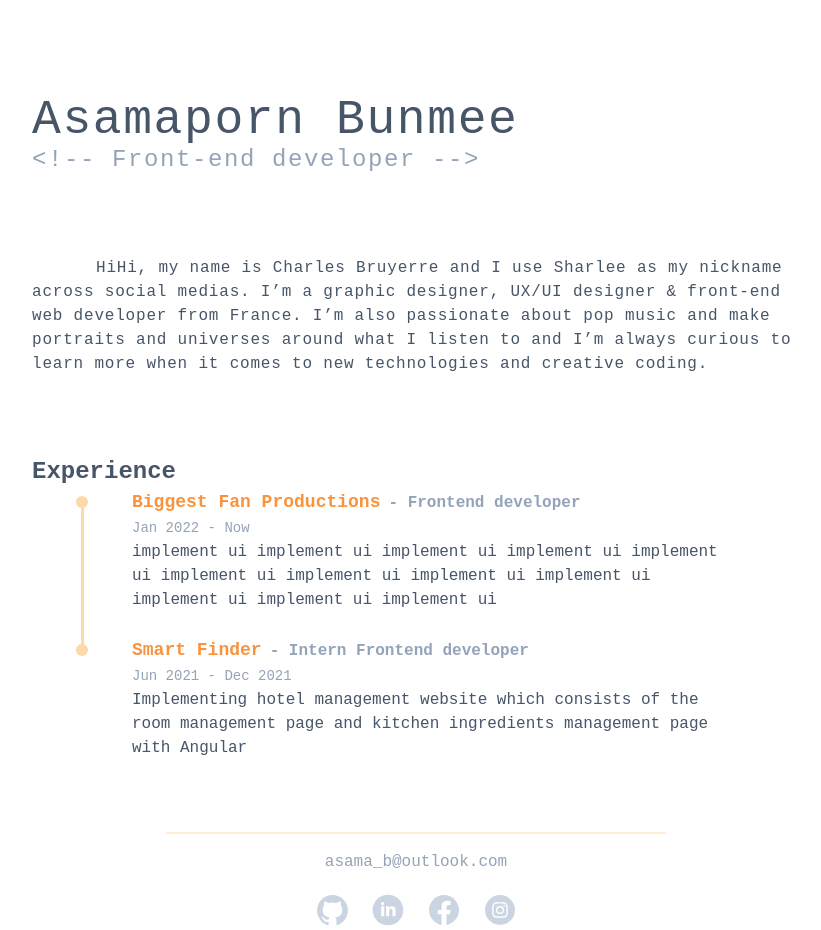
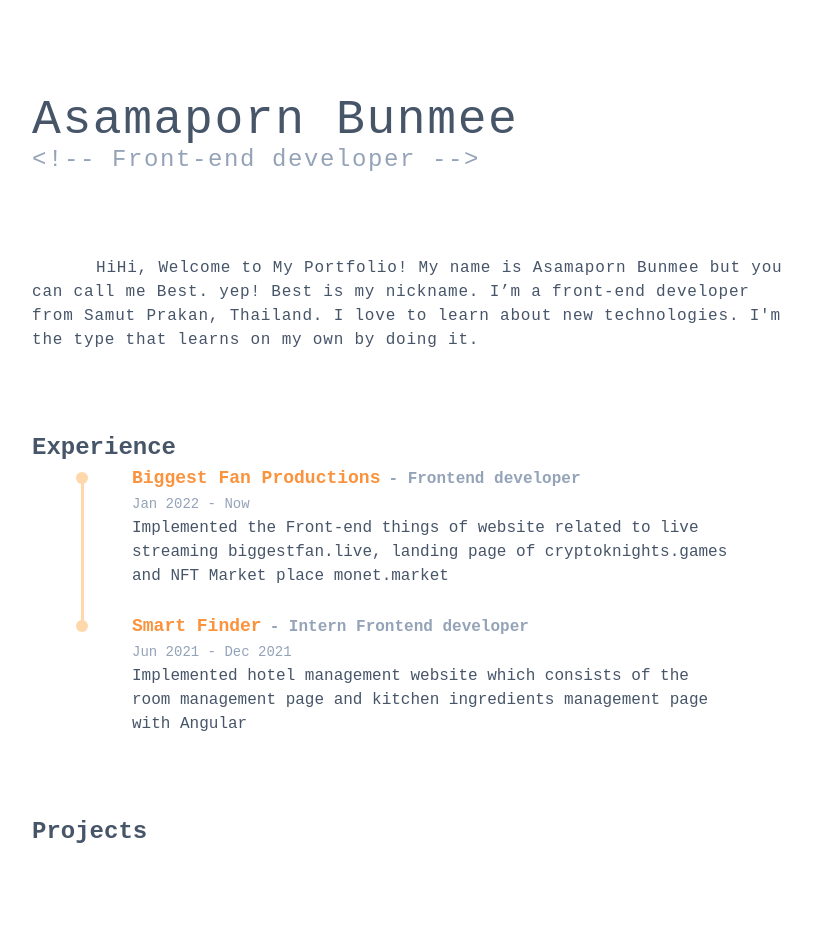
Before and after one commit to 11best/next-portfolio, a Next.js app: page / in a window 1280 px wide. Shown: the top 930 px of the page, without its empty margins (224-1045 px from the left). Built offline with nearby package versions, Linux system fonts and the light colour scheme.

Commit message:
update about me and add more information of experience

```diff
--- a/pages/index.tsx
+++ b/pages/index.tsx
@@ -9,12 +9,10 @@ const Home: NextPage = () => {
           <h1 className="text-5xl">Asamaporn Bunmee</h1>
           <h2 className="text-2xl text-slate-400">{`<!-- Front-end developer -->`}</h2>
           <p className="mt-20 tracking-wider indent-16">
-            HiHi, my name is Charles Bruyerre and I use Sharlee as my nickname
-            across social medias. I’m a graphic designer, UX/UI designer &
-            front-end web developer from France. I’m also passionate about pop
-            music and make portraits and universes around what I listen to and
-            I’m always curious to learn more when it comes to new technologies
-            and creative coding.
+            HiHi, Welcome to My Portfolio! My name is Asamaporn Bunmee but you
+            can call me Best. yep! Best is my nickname. I’m a front-end
+            developer from Samut Prakan, Thailand. I love to learn about new
+            technologies. I'm the type that learns on my own by doing it.
           </p>
         </div>
         <div id="section-experience" className="mt-20">
@@ -25,16 +23,22 @@ const Home: NextPage = () => {
               companyName="Biggest Fan Productions"
               time="Jan 2022 - Now"
               role="Frontend developer"
-              detail="implement ui implement ui implement ui implement ui implement ui implement ui implement ui implement ui implement ui implement ui implement ui implement ui "
+              detail="Implemented the Front-end things of website related to live streaming biggestfan.live, landing page of cryptoknights.games and NFT Market place monet.market"
             />
             <ExperienceDetail
               end
               companyName="Smart Finder"
               time="Jun 2021 - Dec 2021"
               role="Intern Frontend developer"
-              detail="Implementing hotel management website which consists of the room management page and kitchen ingredients management page with Angular"
+              detail="Implemented hotel management website which consists of the room management page and kitchen ingredients management page with Angular"
             />
           </div>
+        </div>
+        <div id="section-project" className="mt-20">
+          <h2 className="font-bold text-2xl">Projects</h2>
+        </div>
+        <div id="section-skill" className="mt-20">
+          <h2 className="font-bold text-2xl">All my skills</h2>
         </div>
       </div>
     </div>
```
